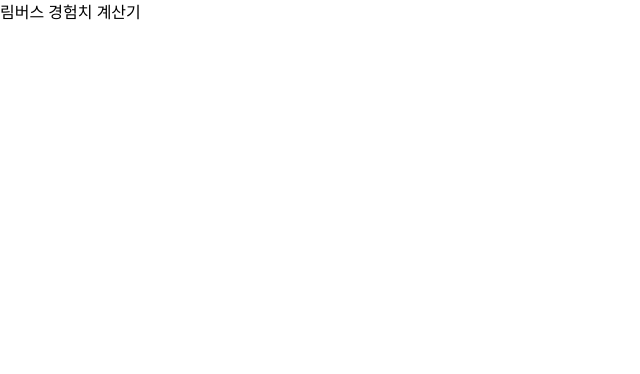
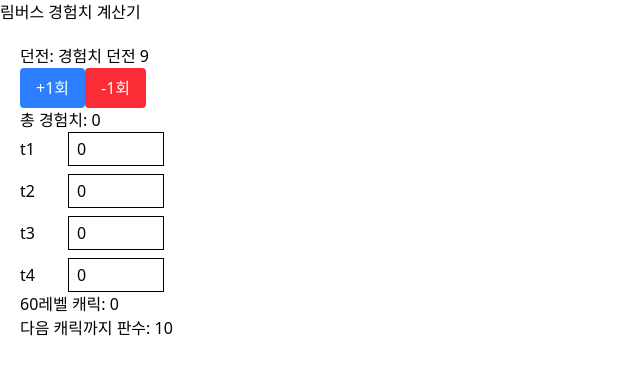
Before and after one commit to sangyun-hwang/subculture-tools, a Next.js app: page / in a window 1280 px wide. Shown: the top 374 px of the page, without its empty margins (0-640 px from the left). Built offline with nearby package versions, Linux system fonts and the light colour scheme.

Commit message:
[feat] 림버스 경험치 계산

```diff
--- a/app/page.tsx
+++ b/app/page.tsx
@@ -1,5 +1,11 @@
+import { limbusCompany } from "@/games/limbus-company/config";
+import { ExpTool } from "@/games/limbus-company/exp/ui/ExpTool";
+
 export default function Home() {
   return (
-    <main>림버스 경험치 계산기</main>
+    <main>
+      <h1>림버스 경험치 계산기</h1>
+      <ExpTool config={limbusCompany.exp} />
+    </main>
   )
 }
--- /dev/null
+++ b/games/limbus-company/config.ts
@@ -0,0 +1,27 @@
+export const limbusCompany = {
+  id: "Limbus Company",
+  name: '림버스 컴퍼니',
+
+  exp: {
+    tickets: {
+      t1: 50,
+      t2: 200,
+      t3: 1000,
+      t4: 3000,
+    },
+
+    dungeons: {
+      d9: {
+        name: "경험치 던전 9",
+        reward: {
+          t1: 0,
+          t2: 6,
+          t3: 6,
+          t4: 6,
+        },
+      },
+    },
+
+    expPerCharacter60: 251629,
+  },
+}
--- /dev/null
+++ b/games/limbus-company/exp/model/exp.store.ts
@@ -0,0 +1,51 @@
+import { create } from 'zustand'
+import { persist, createJSONStorage } from 'zustand/middleware'
+import { Tickets } from './exp.types'
+import { applyDungeonReward } from './exp.utils'
+
+interface ExpState {
+  tickets: Tickets
+  addDungeonRun: (dungeon, count?: number) => void
+  setTicket: (type: keyof Tickets, value: number) => void
+  reset: () => void
+}
+
+export const useExpStore = create<ExpState>()(
+  persist(
+    (set, get) => ({
+      tickets: {
+        t1: 0,
+        t2: 0,
+        t3: 0,
+        t4: 0,
+      },
+
+      addDungeonRun: (dungeon, count = 1) => {
+        const newTickets = applyDungeonReward(
+          get().tickets,
+          dungeon,
+          count
+        )
+
+        set({ tickets: newTickets })
+      },
+
+      setTicket: (type, value) =>
+        set((state) => ({
+          tickets: {
+            ...state.tickets,
+            [type]: value,
+          },
+        })),
+
+      reset: () =>
+        set({
+          tickets: { t1: 0, t2: 0, t3: 0, t4: 0 },
+        }),
+    }),
+    {
+      name: 'exp-limbus',
+      storage: createJSONStorage(() => localStorage),
+    }
+  )
+)
--- /dev/null
+++ b/games/limbus-company/exp/model/exp.utils.ts
@@ -0,0 +1,92 @@
+import { Tickets, TicketValues, Dungeon, TicketType } from './exp.types'
+
+export function calculateTotalExp(
+  tickets: Tickets,
+  ticketValues: TicketValues
+) {
+  return Object.entries(tickets).reduce((acc, [type, count]) => {
+    const value = ticketValues[type as TicketType] ?? 0
+    return acc + value * count
+  }, 0)
+}
+
+export function calculateCharacters(
+  totalExp: number,
+  expPerCharacter: number
+) {
+  return Math.round(totalExp / expPerCharacter * 10) / 10
+}
+
+export function calculateRemainExp(
+  totalExp: number,
+  expPerCharacter: number
+) {
+  return totalExp % expPerCharacter
+}
+
+export function calculateExpPerRun(
+  dungeon: Dungeon,
+  ticketValues: TicketValues
+) {
+  return Object.entries(dungeon.reward).reduce((acc, [type, count]) => {
+    const value = ticketValues[type as TicketType] ?? 0
+    return acc + value * (count ?? 0)
+  }, 0)
+}
+
+export function calculateRunsForNextCharacter(
+  remainExp: number,
+  dungeon: Dungeon,
+  ticketValues: TicketValues,
+  expPerCharacter: number
+) {
+  const expPerRun = calculateExpPerRun(dungeon, ticketValues)
+
+  if (expPerRun === 0) return Infinity
+
+  return Math.ceil((expPerCharacter - remainExp) / expPerRun)
+}
+
+export function applyDungeonReward(
+  tickets: Tickets,
+  dungeon: Dungeon,
+  count: number = 1
+): Tickets {
+  const newTickets = { ...tickets }
+
+  Object.entries(dungeon.reward).forEach(([type, amount]) => {
+    const key = type as TicketType
+    newTickets[key] += (amount ?? 0) * count
+  })
+
+  return newTickets
+}
+
+export function calculateExpSummary({
+  tickets,
+  ticketValues,
+  dungeon,
+  expPerCharacter,
+}: {
+  tickets: Tickets
+  ticketValues: TicketValues
+  dungeon: Dungeon
+  expPerCharacter: number
+}) {
+  const totalExp = calculateTotalExp(tickets, ticketValues)
+  const characters = calculateCharacters(totalExp, expPerCharacter)
+  const remainExp = calculateRemainExp(totalExp, expPerCharacter)
+  const runsForNext = calculateRunsForNextCharacter(
+    remainExp,
+    dungeon,
+    ticketValues,
+    expPerCharacter
+  )
+
+  return {
+    totalExp,
+    characters,
+    remainExp,
+    runsForNext,
+  }
+}
--- /dev/null
+++ b/games/limbus-company/exp/ui/ExpTool.tsx
@@ -0,0 +1,49 @@
+'use client'
+
+import { useExpStore } from '../model/exp.store'
+import { calculateExpSummary } from '../model/exp.utils'
+
+export function ExpTool({ config }) {
+  const { tickets, addDungeonRun, setTicket } = useExpStore()
+
+  const dungeon = config.dungeons.d9
+
+  const summary = calculateExpSummary({
+    tickets,
+    ticketValues: config.tickets,
+    dungeon,
+    expPerCharacter: config.expPerCharacter60,
+  })
+
+  return (
+    <div style={{ padding: 20 }}>
+      <h2>던전: {dungeon.name}</h2>
+
+      <button
+        className="bg-blue-500 text-white px-4 py-2 rounded"
+        onClick={() => addDungeonRun(dungeon, 1)}>+1회</button>
+      <button
+        className="bg-red-500 text-white px-4 py-2 rounded"
+        onClick={() => addDungeonRun(dungeon, -1)}>-1회</button>
+
+      <div>총 경험치: {summary.totalExp}</div>
+      <div className="space-y-2">
+        {Object.entries(tickets).map(([type, value]) => (
+          <div key={type} className="flex gap-2 items-center">
+            <span className="w-10">{type}</span>
+            <input
+              type="number"
+              value={value}
+              onChange={(e) =>
+                setTicket(type as any, Number(e.target.value))
+              }
+              className="border px-2 py-1 w-24"
+            />
+          </div>
+        ))}
+      </div>
+      <div>60레벨 캐릭: {summary.characters}</div>
+      <div>다음 캐릭까지 판수: {summary.runsForNext}</div>
+    </div >
+  )
+}
--- a/package.json
+++ b/package.json
@@ -12,7 +12,8 @@
   "dependencies": {
     "next": "16.2.1",
     "react": "19.2.4",
-    "react-dom": "19.2.4"
+    "react-dom": "19.2.4",
+    "zustand": "^5.0.12"
   },
   "devDependencies": {
     "@biomejs/biome": "2.2.0",
```
Also changed, not shown: games/limbus-company/exp/model/exp.types.ts (added, +10 -0 lines), 1 other file (tests, documents, lock files or other folders).
